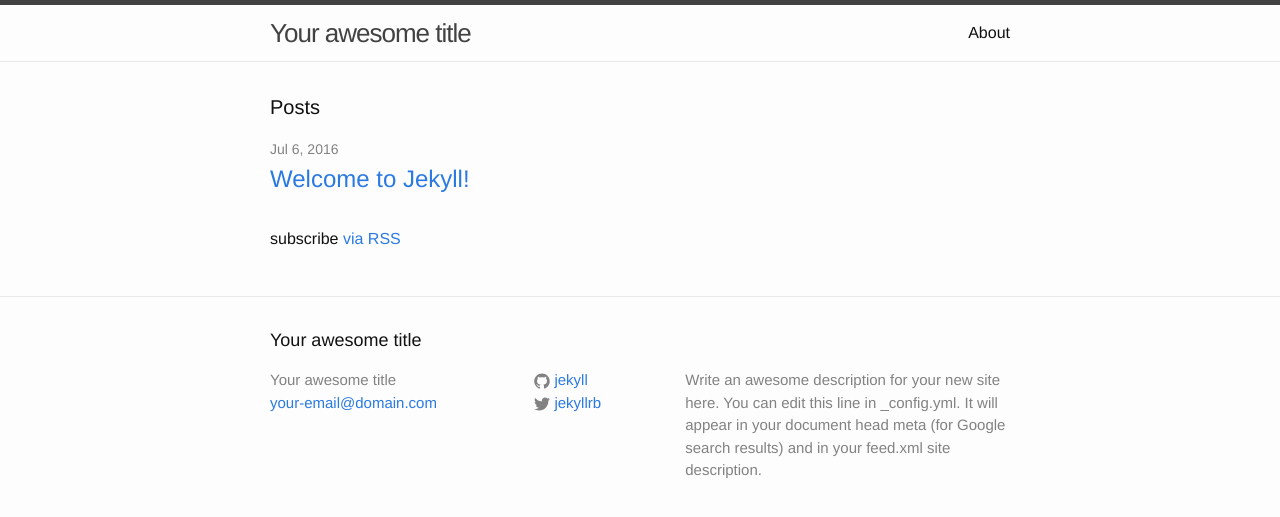
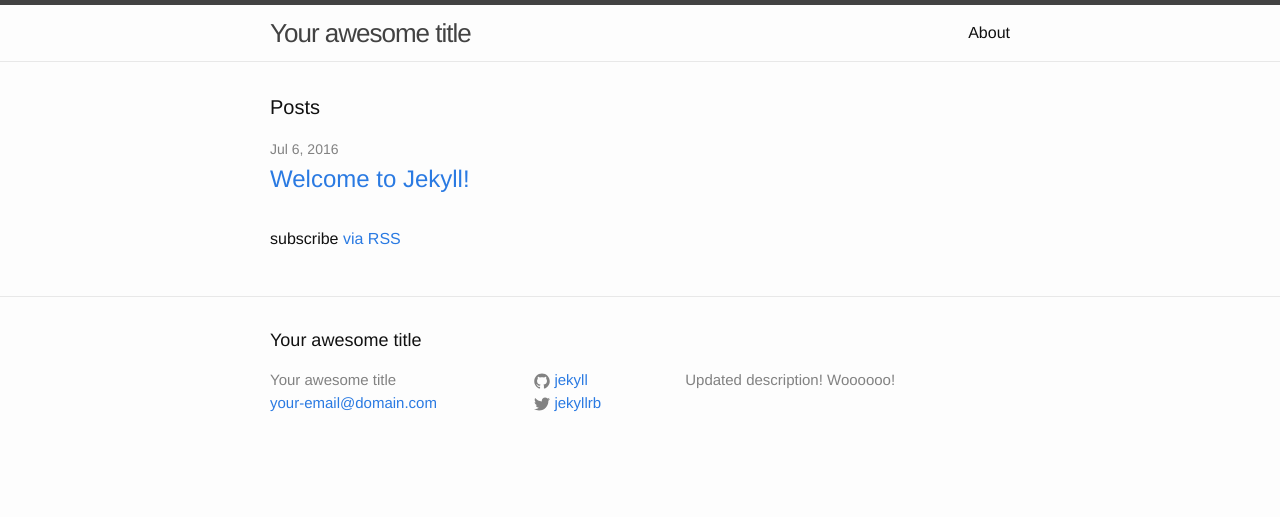
Before and after one commit to TedWalters/TedWalters.github.io, a Jekyll site: the page built from index.html, in a window 1280 px wide. Shown: the top 517 px of the page. Built offline with Jekyll 4.4.1, drawn with Linux system fonts in a browser that asks for light colours.

Commit message:
Update description

```diff
--- a/_config.yml
+++ b/_config.yml
@@ -9,9 +9,7 @@
 title: Your awesome title
 email: your-email@domain.com
 description: > # this means to ignore newlines until "baseurl:"
-  Write an awesome description for your new site here. You can edit this
-  line in _config.yml. It will appear in your document head meta (for
-  Google search results) and in your feed.xml site description.
+  Updated description!  Woooooo!
 baseurl: "" # the subpath of your site, e.g. /blog
 url: "http://yourdomain.com" # the base hostname & protocol for your site
 twitter_username: jekyllrb
```
